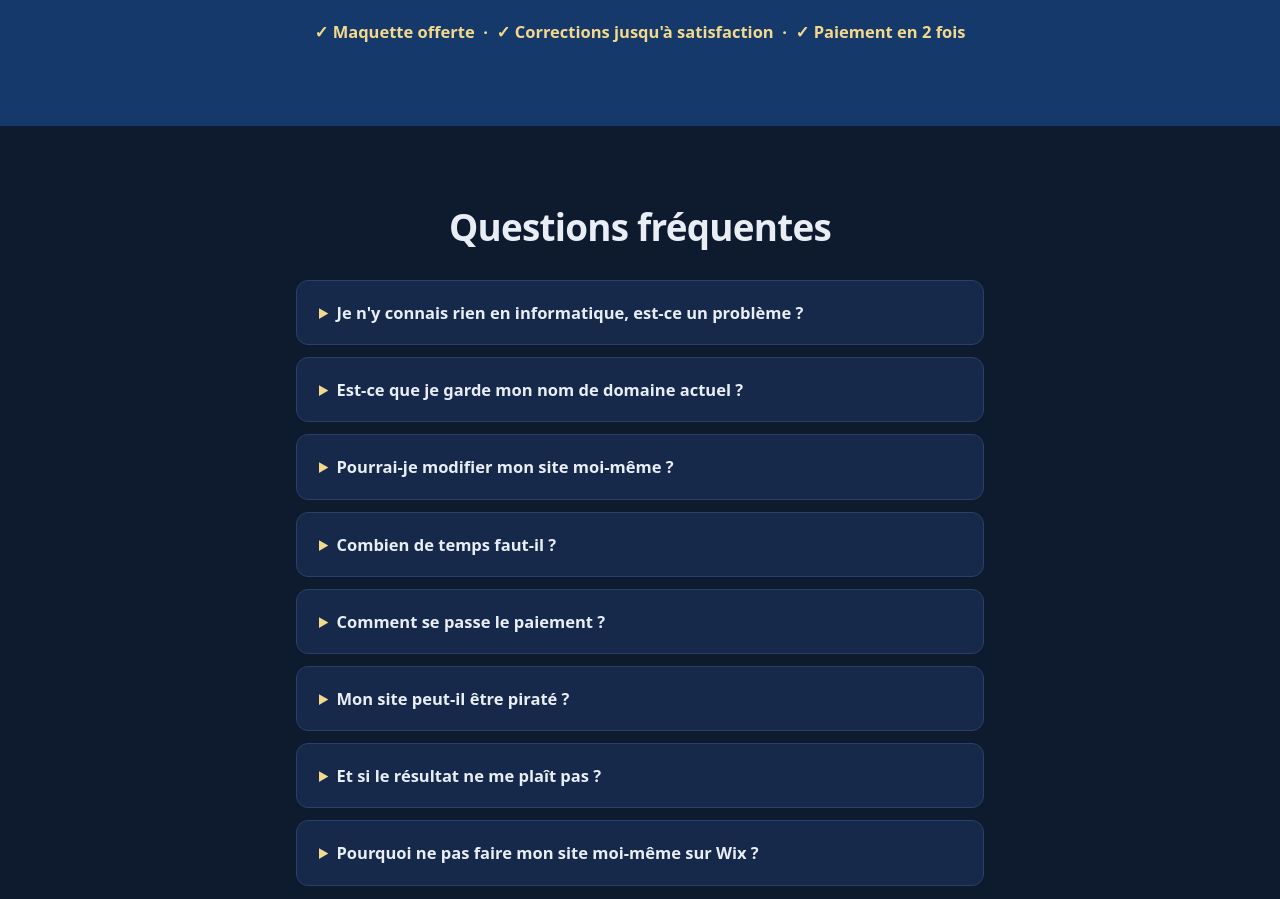
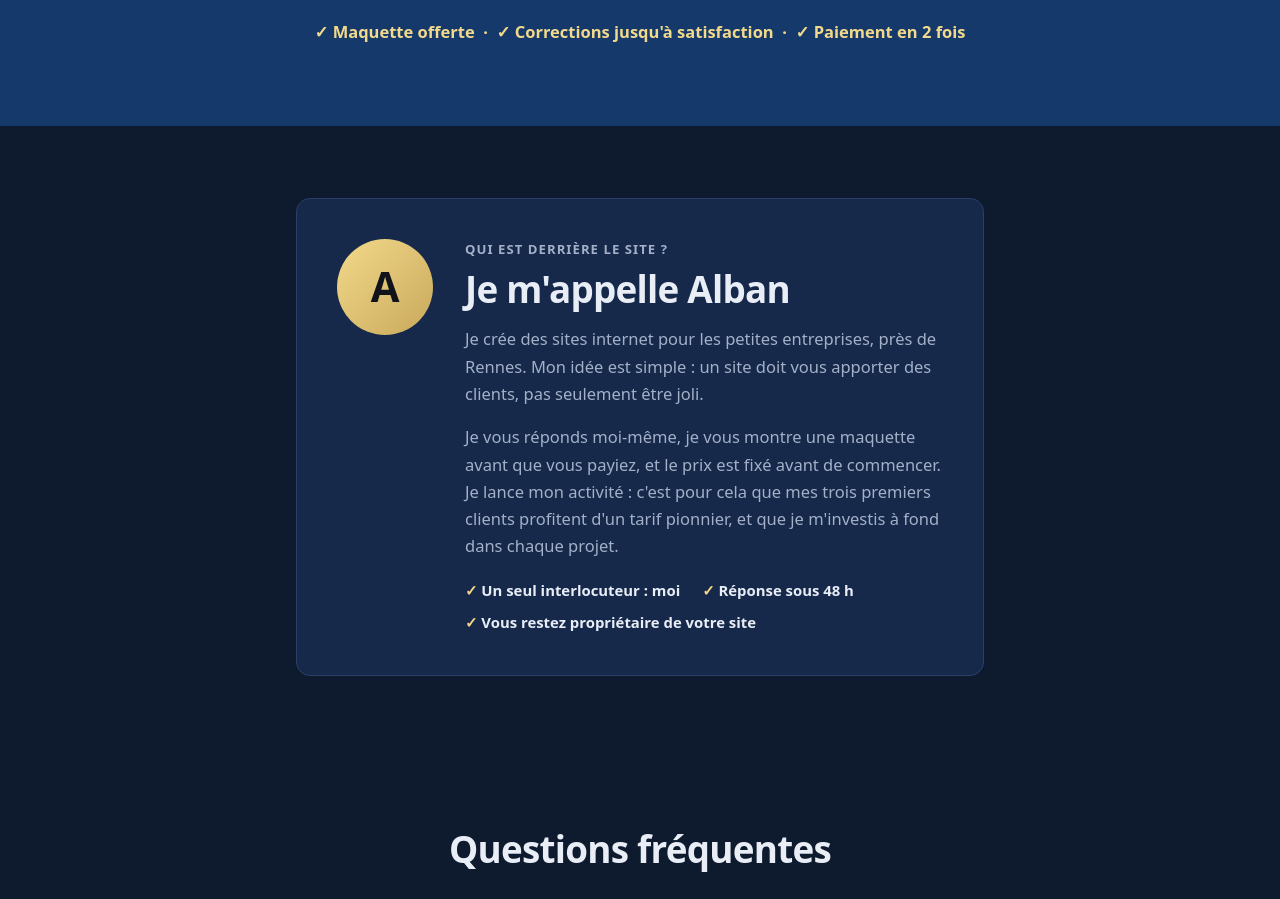
Before and after one commit to lasnay/vitrine-web, a plain HTML site: page index.html in a window 1280 px wide. Shown: the part 7820-8719 px from the top of the page. Drawn offline with Linux system fonts and the light colour scheme.

Commit message:
Section Qui est derriere le site (Alban, sans photo)
Co-Authored-By: Claude Sonnet 5.5 <noreply@anthropic.com>

```diff
--- a/index.html
+++ b/index.html
@@ -25,7 +25,7 @@
   <link rel="preconnect" href="https://fonts.googleapis.com">
   <link rel="preconnect" href="https://fonts.gstatic.com" crossorigin>
   <link href="https://fonts.googleapis.com/css2?family=Montserrat:wght@500;600;700;800&display=swap" rel="stylesheet">
-  <link rel="stylesheet" href="style.css?v=13">
+  <link rel="stylesheet" href="style.css?v=14">
 </head>
 <body>
   <a class="announce" href="#offres">🚀 Offre pionnier : 3 places à prix réduit pour mes premiers clients <b>Voir →</b></a>
@@ -323,6 +323,25 @@
       </div>
     </section>
 
+    <section id="alban" class="aboutme">
+      <div class="wrap narrow">
+        <div class="aboutme-card">
+          <div class="aboutme-avatar" aria-hidden="true">A</div>
+          <div>
+            <p class="eyebrow">Qui est derrière le site ?</p>
+            <h2>Je m'appelle Alban</h2>
+            <p>Je crée des sites internet pour les petites entreprises, près de Rennes. Mon idée est simple : un site doit vous apporter des clients, pas seulement être joli.</p>
+            <p>Je vous réponds moi-même, je vous montre une maquette avant que vous payiez, et le prix est fixé avant de commencer. Je lance mon activité : c'est pour cela que mes trois premiers clients profitent d'un tarif pionnier, et que je m'investis à fond dans chaque projet.</p>
+            <ul class="aboutme-list">
+              <li>Un seul interlocuteur : moi</li>
+              <li>Réponse sous 48 h</li>
+              <li>Vous restez propriétaire de votre site</li>
+            </ul>
+          </div>
+        </div>
+      </div>
+    </section>
+
     <section id="faq" class="faq">
       <div class="wrap narrow">
         <h2>Questions fréquentes</h2>
--- a/style.css
+++ b/style.css
@@ -281,3 +281,14 @@ section { padding: 80px 0; }
 
 .form-privacy { margin: 0; color: var(--muted); font-size: .82rem; }
 .form-privacy a { color: var(--accent); }
+
+.aboutme { padding: 72px 0; }
+.aboutme-card { display: grid; grid-template-columns: auto 1fr; gap: 32px; align-items: start; background: var(--surface); border: 1px solid var(--line); border-radius: var(--radius); padding: 40px; }
+.aboutme-avatar { width: 96px; height: 96px; border-radius: 50%; display: grid; place-items: center; font-size: 2.6rem; font-weight: 800; color: var(--accent-text); background: linear-gradient(135deg, var(--accent), #c9a95c); }
+.aboutme h2 { text-align: left; margin: 0 0 .4em; }
+.aboutme .eyebrow { margin-bottom: 8px; }
+.aboutme p { color: var(--muted); }
+.aboutme-list { list-style: none; padding: 0; margin: 18px 0 0; display: flex; flex-wrap: wrap; gap: 8px 22px; }
+.aboutme-list li { font-weight: 600; font-size: .93rem; }
+.aboutme-list li::before { content: "✓ "; color: var(--accent); font-weight: 800; }
+@media (max-width: 680px) { .aboutme { padding: 48px 0; } .aboutme-card { grid-template-columns: 1fr; padding: 26px 20px; gap: 18px; } .aboutme-avatar { width: 72px; height: 72px; font-size: 2rem; } }
```
Also changed, not shown: mentions-legales.html (+1 -1 lines).
